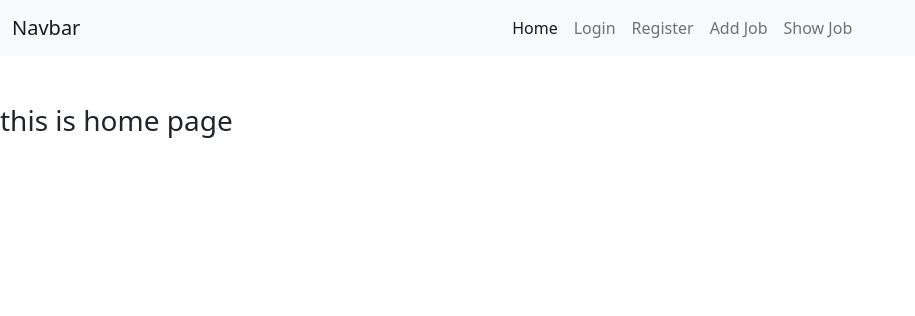
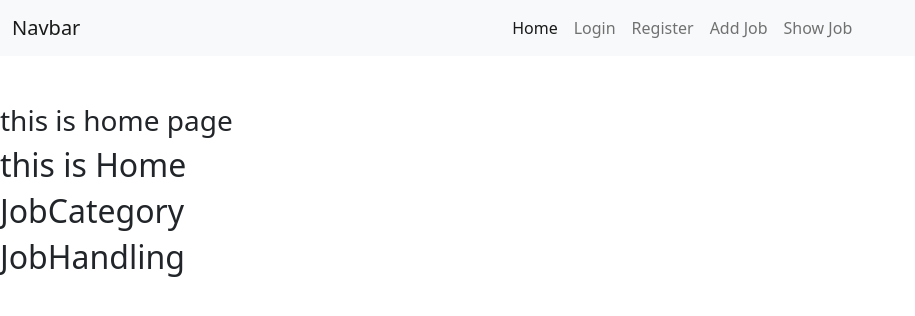
Before and after one commit to NA-Siddiky/jobs-in-bd, a React (Create React App) app: page / in a window 1280 px wide. Shown: the top 316 px of the page, without its empty margins (0-915 px from the left). Built offline with nearby package versions, Linux system fonts and the light colour scheme.

Commit message:
fixing path

```diff
--- a/src/App.js
+++ b/src/App.js
@@ -11,8 +11,8 @@ import Homepage from '../src/Components/Pages/Homepage';
 import Navbar from '../src/Components/Header/Navbar/Navbar';
 import Login from './Components/LoginAuthentication/Login/Login';
 import Register from './Components/LoginAuthentication/Register/Register';
-import AddJobs from './Components/Home/AddJobs/AddJobs';
-import ShowJobs from './Components/Home/ShowJobs/ShowJobs';
+import AddJobs from './Components/Jobs/ShowJobs/ShowJobs';
+import ShowJobs from './Components/Jobs/ShowJobs/ShowJobs';
 
 export const infoContext = createContext()
 
--- a/src/Components/Home/Home.js
+++ b/src/Components/Home/Home.js
@@ -1,9 +1,13 @@
 import React from 'react';
+import JobCategory from '../Jobs/JobCategory/JobCategory';
+import JobHandling from '../Jobs/JobHandling/JobHandling';
 
 const Home = () => {
     return (
         <div>
             <h2>this is Home</h2>
+            <JobCategory></JobCategory>
+            <JobHandling></JobHandling>
         </div>
     );
 };
--- /dev/null
+++ b/src/Components/Jobs/JobCategory/JobCategory.js
@@ -0,0 +1,11 @@
+import React from 'react';
+
+const JobCategory = () => {
+    return (
+        <div>
+            <h2>JobCategory</h2>
+        </div>
+    );
+};
+
+export default JobCategory;
--- /dev/null
+++ b/src/Components/Jobs/JobHandling/JobHandling.js
@@ -0,0 +1,11 @@
+import React from 'react';
+
+const JobHandling = () => {
+    return (
+        <div>
+            <h2>JobHandling</h2>
+        </div>
+    );
+};
+
+export default JobHandling;
--- a/src/Components/Pages/Homepage.js
+++ b/src/Components/Pages/Homepage.js
@@ -1,9 +1,11 @@
 import React from 'react';
+import Home from '../Home/Home'
 
 const Homepage = () => {
     return (
         <div>
             <h3>this is home page</h3>
+            <Home></Home>
         </div>
     );
 };
```
Also changed, not shown: src/Components/Jobs/AddJobs/AddJobs.js (renamed from src/Components/Home/AddJobs/AddJobs.js), src/Components/Jobs/ShowJobs/ShowJobs.js (renamed from src/Components/Home/ShowJobs/ShowJobs.js).
